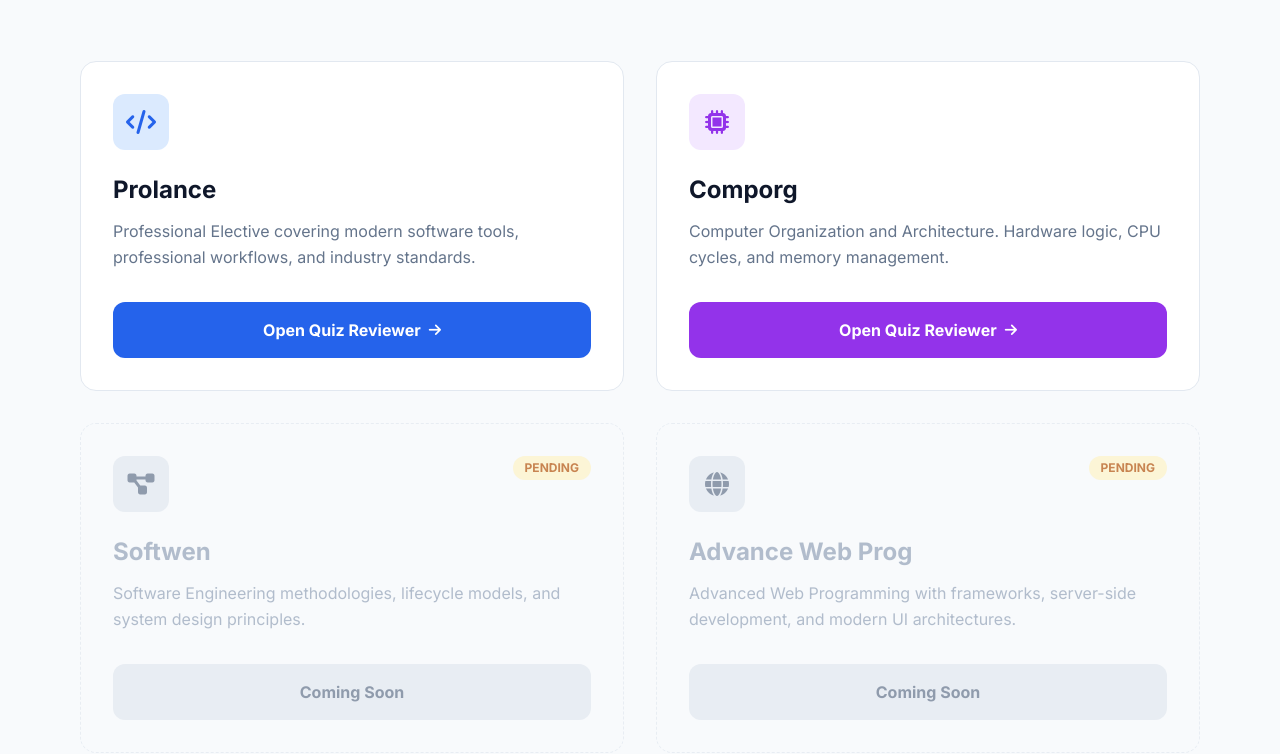
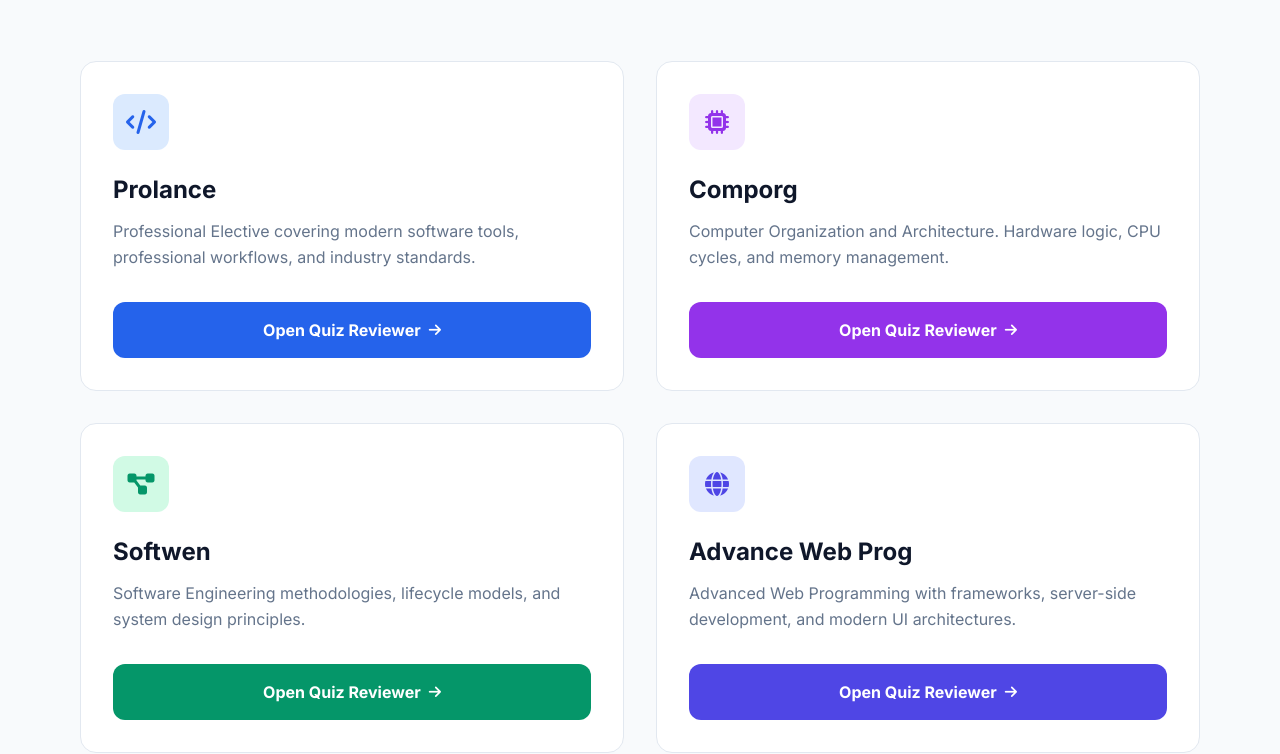
Before and after one commit to Jimar143/2nd-Sem-BSCS-3-Midterms, a plain HTML site: page index.html in a window 1280 px wide. Shown: the part 236-990 px from the top of the page. Drawn offline with nearby package versions, Linux system fonts and the light colour scheme.

Commit message:
Fix HTML formatting and add missing subjects

```diff
--- a/index.html
+++ b/index.html
@@ -23,7 +23,6 @@
 </head>
 <body class="min-h-screen text-slate-900">
 
-    <!-- Navigation Header -->
     <nav class="bg-white border-b border-slate-200">
         <div class="max-w-6xl mx-auto px-4 h-16 flex items-center justify-between">
             <div class="flex items-center gap-2">
@@ -37,7 +36,6 @@
     </nav>
 
     <main class="max-w-6xl mx-auto px-4 py-12">
-        <!-- Hero Section -->
         <header class="text-center mb-16">
             <h1 class="text-4xl md:text-5xl font-extrabold text-slate-900 mb-4 tracking-tight">
                 Midterms Quiz Reviewer
@@ -47,10 +45,8 @@
             </p>
         </header>
 
-        <!-- Subjects Grid -->
         <div class="grid grid-cols-1 md:grid-cols-2 gap-8">
 
-            <!-- Prolance -->
             <div class="bg-white p-8 rounded-2xl border border-slate-200 card-hover flex flex-col justify-between">
                 <div>
                     <div class="w-14 h-14 bg-blue-100 text-blue-600 rounded-xl flex items-center justify-center text-2xl mb-6">
@@ -66,7 +62,6 @@
                 </a>
             </div>
 
-            <!-- Comporg -->
             <div class="bg-white p-8 rounded-2xl border border-slate-200 card-hover flex flex-col justify-between">
                 <div>
                     <div class="w-14 h-14 bg-purple-100 text-purple-600 rounded-xl flex items-center justify-center text-2xl mb-6">
@@ -82,38 +77,34 @@
                 </a>
             </div>
 
-            <!-- Softwen -->
-            <div class="bg-slate-50 p-8 rounded-2xl border border-slate-200 border-dashed opacity-70">
-                <div class="flex justify-between items-start mb-6">
-                    <div class="w-14 h-14 bg-slate-200 text-slate-500 rounded-xl flex items-center justify-center text-2xl">
+            <div class="bg-white p-8 rounded-2xl border border-slate-200 card-hover flex flex-col justify-between">
+                <div>
+                    <div class="w-14 h-14 bg-emerald-100 text-emerald-600 rounded-xl flex items-center justify-center text-2xl mb-6">
                         <i class="fas fa-diagram-project"></i>
                     </div>
-                    <span class="px-3 py-1 bg-amber-100 text-amber-700 text-xs font-bold rounded-full uppercase">Pending</span>
+                    <h2 class="text-2xl font-bold mb-3">Softwen</h2>
+                    <p class="text-slate-500 mb-8 leading-relaxed">
+                        Software Engineering methodologies, lifecycle models, and system design principles.
+                    </p>
                 </div>
-                <h2 class="text-2xl font-bold text-slate-400 mb-3">Softwen</h2>
-                <p class="text-slate-400 mb-8 leading-relaxed">
-                    Software Engineering methodologies, lifecycle models, and system design principles.
-                </p>
-                <div class="w-full py-4 px-6 bg-slate-200 text-slate-500 font-bold rounded-xl text-center cursor-not-allowed">
-                    Coming Soon
-                </div>
+                <a href="Softwen.html" class="w-full py-4 px-6 bg-emerald-600 hover:bg-emerald-700 text-white font-bold rounded-xl text-center transition-colors flex items-center justify-center gap-2">
+                    Open Quiz Reviewer <i class="fas fa-arrow-right text-sm"></i>
+                </a>
             </div>
 
-            <!-- Advance Web Prog -->
-            <div class="bg-slate-50 p-8 rounded-2xl border border-slate-200 border-dashed opacity-70">
-                <div class="flex justify-between items-start mb-6">
-                    <div class="w-14 h-14 bg-slate-200 text-slate-500 rounded-xl flex items-center justify-center text-2xl">
+            <div class="bg-white p-8 rounded-2xl border border-slate-200 card-hover flex flex-col justify-between">
+                <div>
+                    <div class="w-14 h-14 bg-indigo-100 text-indigo-600 rounded-xl flex items-center justify-center text-2xl mb-6">
                         <i class="fas fa-globe"></i>
                     </div>
-                    <span class="px-3 py-1 bg-amber-100 text-amber-700 text-xs font-bold rounded-full uppercase">Pending</span>
+                    <h2 class="text-2xl font-bold mb-3">Advance Web Prog</h2>
+                    <p class="text-slate-500 mb-8 leading-relaxed">
+                        Advanced Web Programming with frameworks, server-side development, and modern UI architectures.
+                    </p>
                 </div>
-                <h2 class="text-2xl font-bold text-slate-400 mb-3">Advance Web Prog</h2>
-                <p class="text-slate-400 mb-8 leading-relaxed">
-                    Advanced Web Programming with frameworks, server-side development, and modern UI architectures.
-                </p>
-                <div class="w-full py-4 px-6 bg-slate-200 text-slate-500 font-bold rounded-xl text-center cursor-not-allowed">
-                    Coming Soon
-                </div>
+                <a href="WebProg.html" class="w-full py-4 px-6 bg-indigo-600 hover:bg-indigo-700 text-white font-bold rounded-xl text-center transition-colors flex items-center justify-center gap-2">
+                    Open Quiz Reviewer <i class="fas fa-arrow-right text-sm"></i>
+                </a>
             </div>
 
         </div>
```
